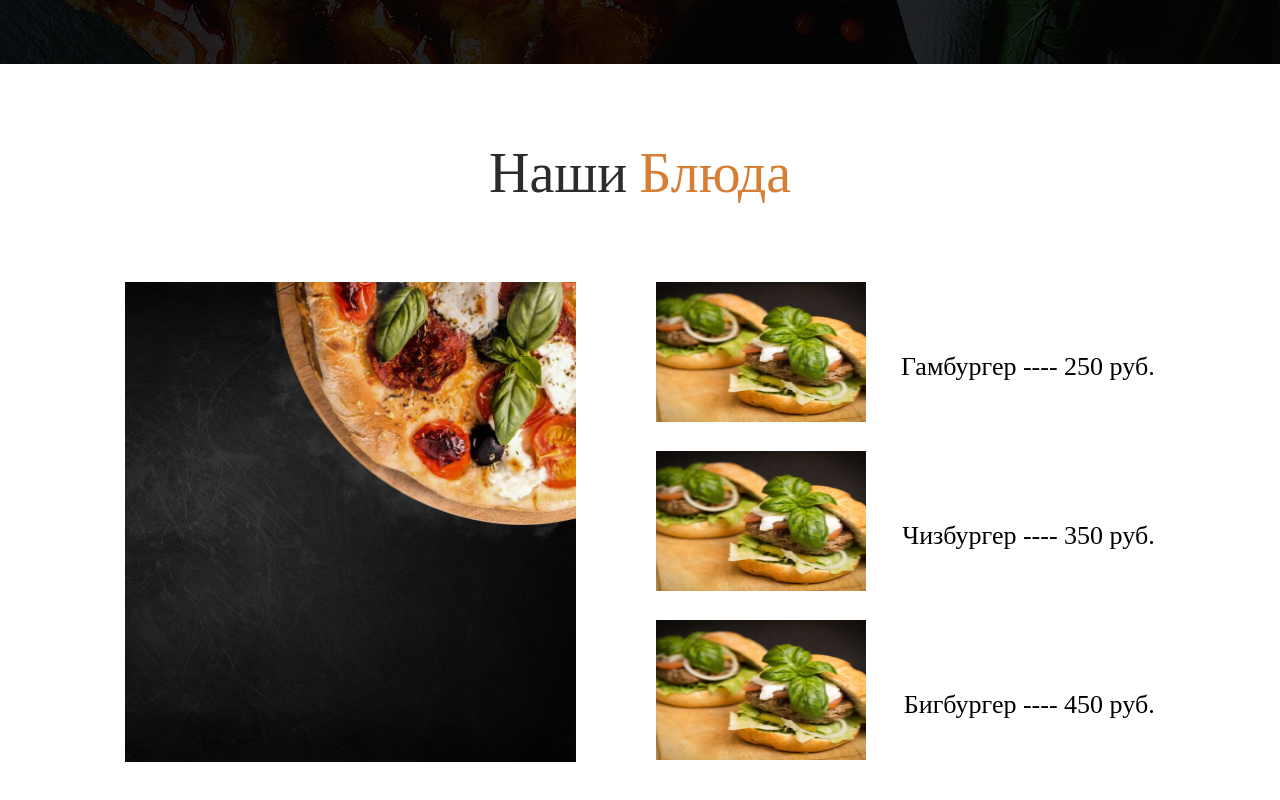
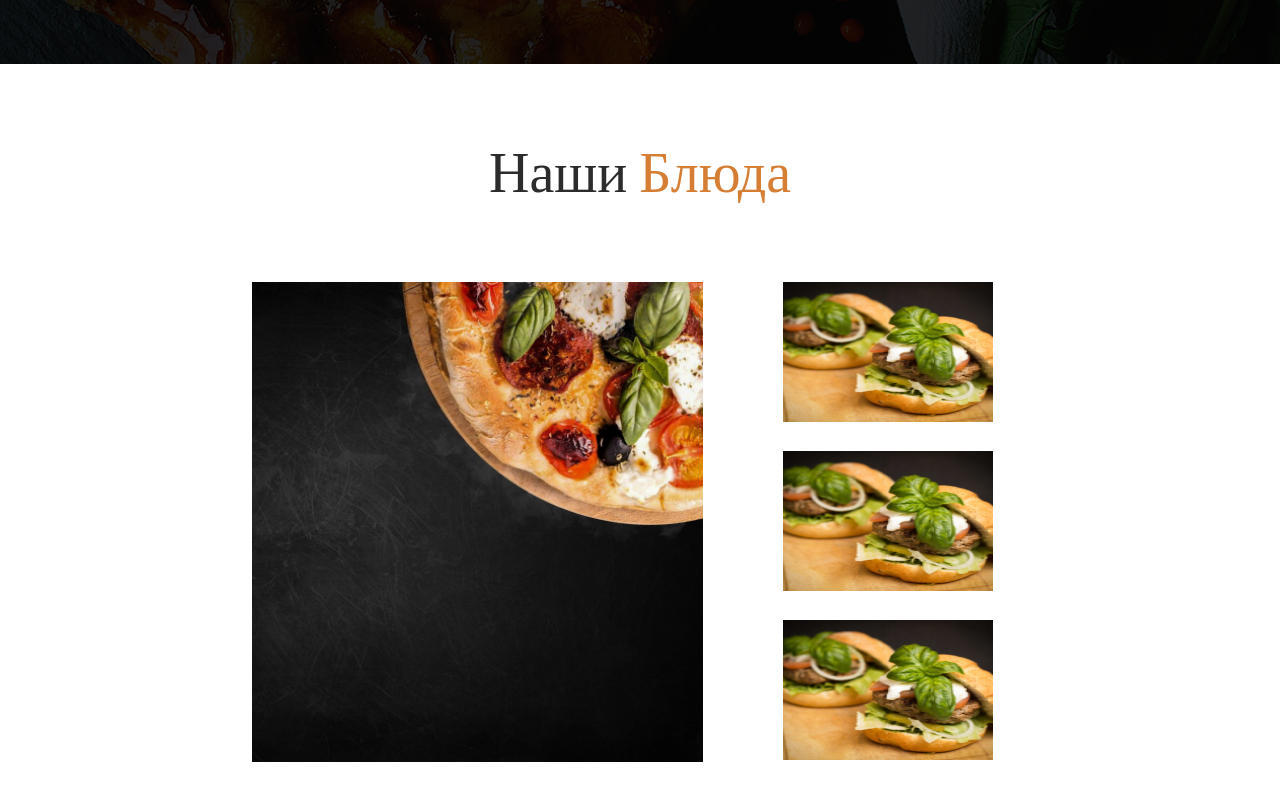
Before and after one commit to RRyapov/react-restoraunt, a React (Create React App) app: page / in a window 1280 px wide. Shown: the part 2182-2982 px from the top of the page. Built offline with nearby package versions, Linux system fonts and the light colour scheme.

Commit message:
Добавлен useState на цены

```diff
--- a/src/components/body/our_dishes/DishPictures.jsx
+++ b/src/components/body/our_dishes/DishPictures.jsx
@@ -10,9 +10,9 @@ export const DishPicOne = () => {
   );
 };
 
-export const DishPicTwo = () => {
+export const DishPicTwo = ({ onClickFunc }) => {
   return (
-    <div class="block-5__image-block">
+    <div class="block-5__image-block" onClick={onClickFunc}>
       <img class="block-5__image-2" src={SecondPic} alt="img_2" />
     </div>
   );
--- a/src/components/body/our_dishes/OurDishes.jsx
+++ b/src/components/body/our_dishes/OurDishes.jsx
@@ -1,6 +1,6 @@
 import React from "react";
 import "./our_dishes.css";
-import { DishPicOne, DishPicTwo } from "./DishPictures";
+import { DishPicOne} from "./DishPictures";
 import { DishPrices } from "./Prices";
 
 export const OurDish = () => {
@@ -16,21 +16,10 @@ export const OurDish = () => {
         <div class="block-5__images">
           <DishPicOne />
           <div class="block-5__img-2">
-          <DishPrices />
-
-            {/* <div class="block-5__burgers">
-              <DishPicTwo />
-
-            </div>
-            <div class="block-5__burgers">
-              <DishPicTwo />
-              <div class="burgers">
-                <p>Гамбургер мини ------------------ 250 руб.</p>
-              </div> */}
-            </div>
+            <DishPrices />
           </div>
         </div>
       </div>
-    // </div>
+    </div>
   );
 };
--- a/src/components/body/our_dishes/Prices.jsx
+++ b/src/components/body/our_dishes/Prices.jsx
@@ -1,5 +1,22 @@
-import React from "react";
+import React, { useState } from "react";
 import { DishPicTwo } from "./DishPictures";
+
+const DishPrice = ({ title, price }) => {
+  const [isDishShown, setDishShown] = useState(false);
+  return (
+    <div class="block-5__burgers">
+      <DishPicTwo
+        onClickFunc={() => setDishShown((prevIsDishShown) => !prevIsDishShown)}
+      />
+      {isDishShown && (
+        <p>
+          {title}
+          <span>{price}</span>
+        </p>
+      )}
+    </div>
+  );
+};
 
 const arr = [
   { title: "Гамбургер ---- ", price: "250 руб." },
@@ -10,17 +27,9 @@ const arr = [
 export const DishPrices = () => {
   return (
     <div class="burgers">
-
-        {arr.map((item) => {
-            return (
-                <div class="block-5__burgers">
-                    <DishPicTwo />
-            <p>{item.title}
-            <span>{item.price}</span>
-          </p>
-          </div>
-          )
-        })}
+      {arr.map((item) => (
+        <DishPrice title={item.title} price={item.price} />
+      ))}
     </div>
   );
 };
```
Also changed, not shown: src/components/body/our_dishes/PricePattern.jsx (deleted, +0 -11 lines).
